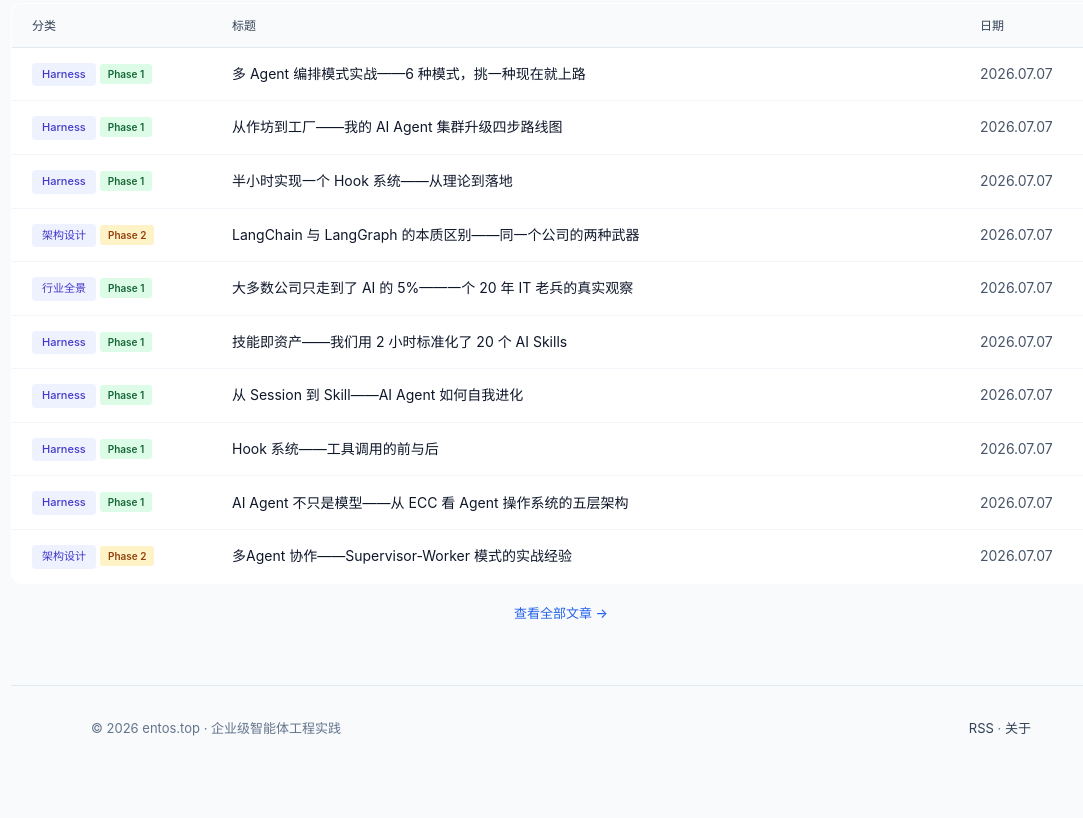
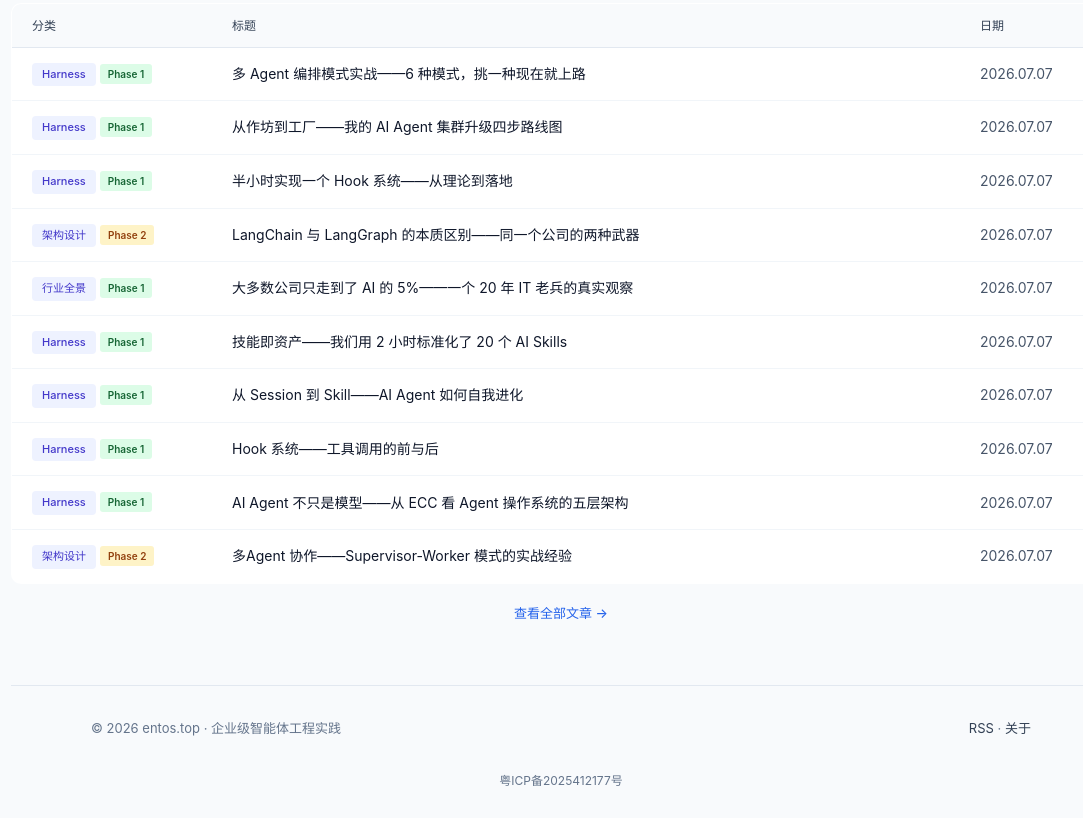
Before and after one commit to gengyue-ai/entos.top, an Astro site: page / in a window 1280 px wide. Shown: the part 2497-3315 px from the top of the page, without its empty margins (79-1162 px from the left). Before the commit the page ends 3268 px from the top, so only its background shows below. Built offline with nearby package versions, Linux system fonts and the light colour scheme; Astro itself is replaced by a stand-in of ours.

Commit message:
feat: 页脚悬挂 ICP 备案号（备案整改）粤ICP备2025412177号 → beian.miit.gov.cn

```diff
--- a/src/layouts/Layout.astro
+++ b/src/layouts/Layout.astro
@@ -40,6 +40,11 @@ const { title = 'entos.top', description = '企业级智能体工程实践指南
     .footer a { color: #334155; }
     .footer a:hover { color: #2563eb; }
 
+    /* 备案信息（网站最下方） */
+    .site-beian { max-width: 1100px; margin: 0 auto; padding: 0 80px 28px; text-align: center; color: #64748b; font-size: 12px; }
+    .site-beian a { color: #64748b; }
+    .site-beian a:hover { color: #2563eb; }
+
     .divider { max-width: 1100px; margin: 0 auto; height: 0; border: none; border-top: 1px solid #e2e8f0; }
     .page-wrap { max-width: 1100px; margin: 0 auto; padding: 60px 80px; }
 
@@ -73,5 +78,8 @@ const { title = 'entos.top', description = '企业级智能体工程实践指南
     <span>© 2026 entos.top · 企业级智能体工程实践</span>
     <span><a href="/rss.xml">RSS</a> · <a href="/about">关于</a></span>
   </div>
+  <div class="site-beian">
+    <a href="https://beian.miit.gov.cn" target="_blank" rel="noopener noreferrer">粤ICP备2025412177号</a>
+  </div>
 </body>
 </html>
```
